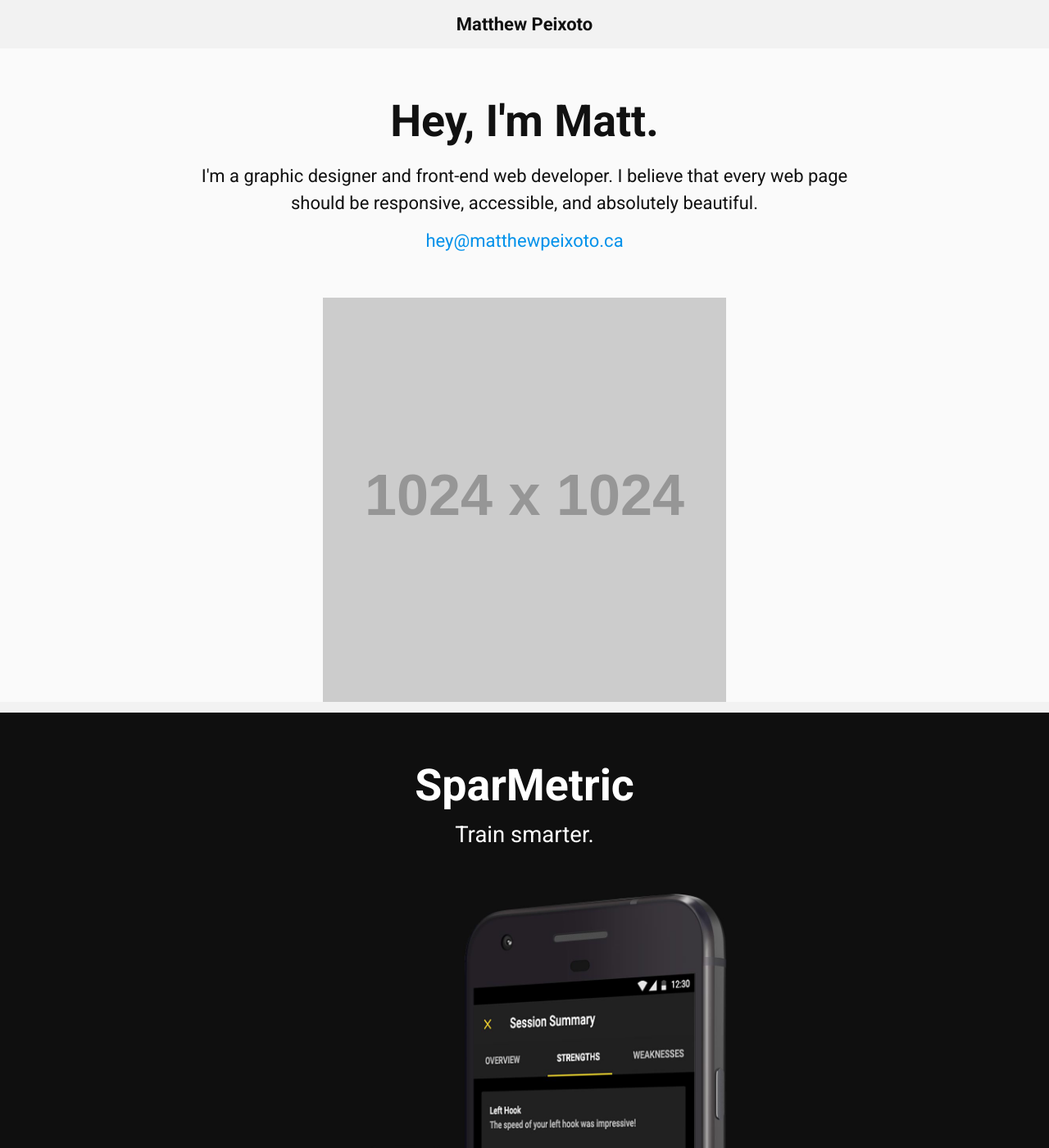
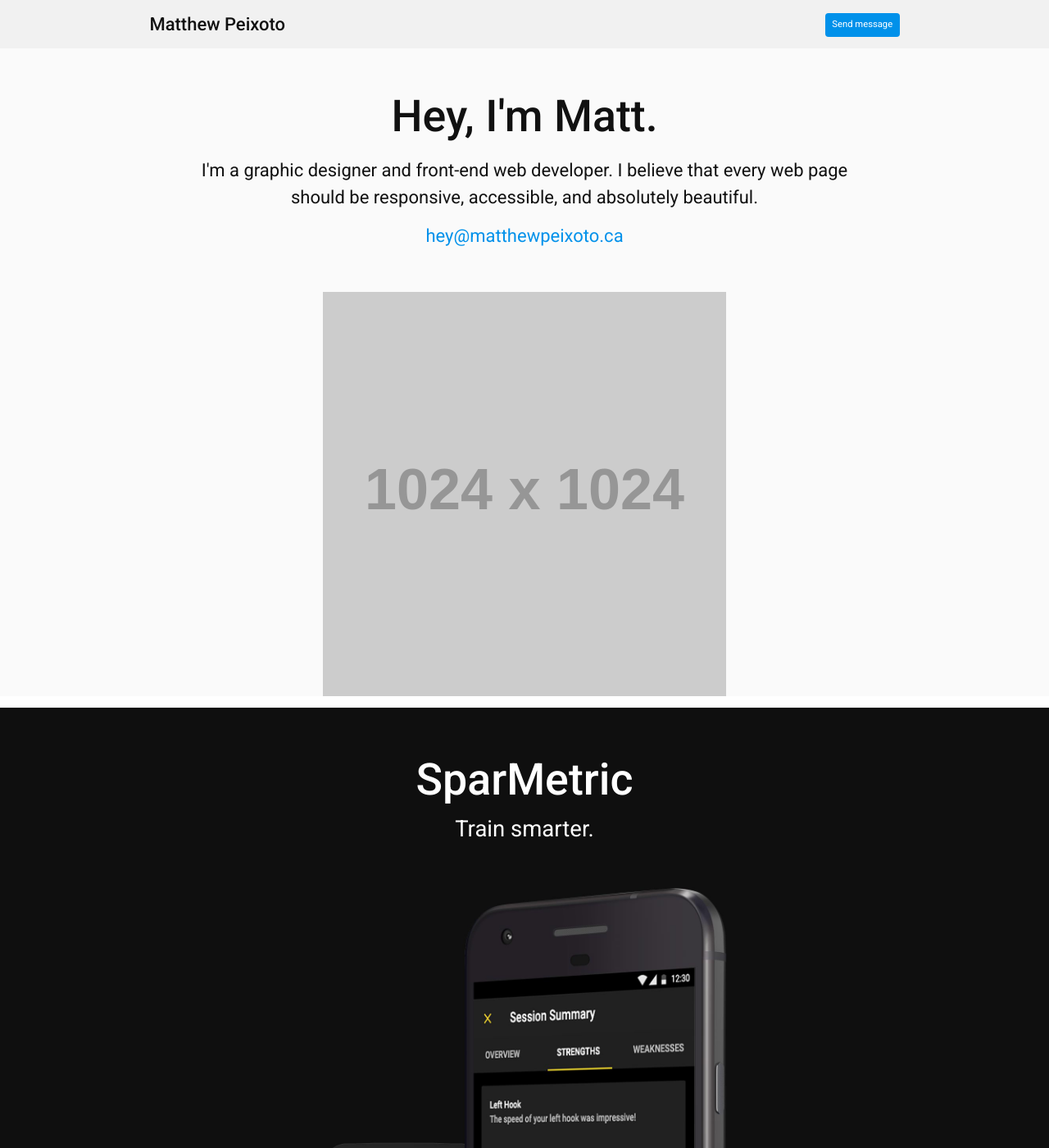
Before and after one commit to matthewpeixoto/matthewpeixoto.ca, a Jekyll site: the page built from index.html, in a window 1280 px wide and 1400 px high. Shown: the whole window at 82% size. Built offline with Jekyll 4.4.1, drawn with Linux system fonts in a browser that asks for light colours; some of the changed text lies outside the part shown.

Commit message:
Update the navigation bar

```diff
--- a/_includes/nav.html
+++ /dev/null
@@ -1,5 +0,0 @@
-<nav class="nav text-center" role="navigation">
-  <a class="nav-link icon-link ib island-1-2" href="{{site.baseurl}}/index.html">
-    <h1 class="kilo push-0">Matthew Peixoto</h1>
-  </a>
-</nav>
--- a/_layouts/default.html
+++ b/_layouts/default.html
@@ -16,11 +16,14 @@
 </head>
 <body class="{{page.theme}}">
 
-  <nav class="nav" role="navigation">
-    <div class="wrapper gutter-1-2">
-      <ul class="list-group-inline push-0 text-center">
-        <li><a class="logo icon-link ib island-1-2" href="{{site.baseurl}}/index.html"><h1 class="mega push-0">Matthew Peixoto</h1></a></li>
-      </ul>
+  <nav class="nav gutter pad-t-1-2 pad-b-1-2 fixed w-1 zindex-1000" role="navigation">
+    <div class="grid grid-middle wrapper">
+      <h1 class="unit s-1-2 mega push-0">
+        <a class="logo ib" href="{{site.baseurl}}/index.html">Matthew Peixoto</a>
+      </h1>
+      <div class="unit s-1-2 text-right">
+        <a class="btn micro" href="mailto:hey@matthewpeixoto.ca">Send message</a>
+      </div>
     </div>
   </nav>
 
@@ -29,10 +32,10 @@
   <footer class="footer gutter theme-light" role="contentinfo">
     <div class="wrapper">
       <ul class="list-group-inline push-0 pad-t-2 pad-b-2 footer-contact">
-        <li class="push w-1">Send me a message at <a href="mailto:hey@matthewpeixoto.ca">hey@matthewpeixoto.ca</a></li>
-        <li class="push-r"><a href="https://github.com/matthewpeixoto">GitHub</a></li>
-        <li class="push-r"><a href="https://www.behance.net/matthew-peixoto">Behance</a></li>
-        <li><a href="https://vimeo.com/matthewpeixoto">Vimeo</a></li>
+        <li class="push w-1">Send me a message at <a class="btn-link" href="mailto:hey@matthewpeixoto.ca">hey@matthewpeixoto.ca</a></li>
+        <li class="push-r"><a class="btn-link" href="https://github.com/matthewpeixoto">GitHub</a></li>
+        <li class="push-r"><a class="btn-link" href="https://www.behance.net/matthew-peixoto">Behance</a></li>
+        <li><a class="btn-link" href="https://vimeo.com/matthewpeixoto">Vimeo</a></li>
       </ul>
     </div>
   </footer>
--- a/css/common.css
+++ b/css/common.css
@@ -17,12 +17,50 @@
   font-family: "Roboto", sans-serif;
 }
 
-a {
+.main {
+  max-width: 2560px;
+}
+
+h1,
+h2,
+h3,
+h4,
+h5,
+h6 {
+  font-weight: 500;
+}
+
+.bold {
+  font-weight: 700;
+}
+
+.medium {
+  font-weight: 500;
+}
+
+.btn {
+  background-color: #0091ea;
+  border: none;
+}
+
+.btn:focus {
+  background-color: #0091ea;
+  box-shadow: 0 0 0 3px var(--color-focus);
+  outline: none;
+}
+
+.btn:hover {
+  background-color: #00b0ff;
+}
+
+.btn-link,
+.btn-link:focus {
   color: var(--color-accent);
   text-decoration: none;
 }
 
-a:hover {
+.btn-link:hover {
+  color: var(--color-accent);
   text-decoration: underline;
 }
 
@@ -42,8 +80,28 @@
   outline-offset: 1px;
 }
 
-.main {
-  max-width: 2560px;
+.light .nav {
+  background-color: rgba(240, 240, 240, 0.9);
+}
+
+.light .footer {
+  background-color: #f2f2f2;
+}
+
+.light .logo {
+  color: #111;
+}
+
+.dark .nav {
+  background-color: rgba(34,34,34,0.9)
+}
+
+.dark .footer {
+  background-color: #101010;
+}
+
+.dark .logo {
+  color: #fff;
 }
 
 .theme-ultralight {
@@ -54,27 +112,9 @@
   background-color:  var(--color-neutral-light);
 }
 
-.theme-light .nav,
-.theme-light .footer {
-  background-color: #f2f2f2;
-}
-
-.theme-light .logo {
-  color: #111;
-}
-
 .theme-dark {
   background-color: #1a1a1a;
 
-  color: #fff;
-}
-
-.theme-dark .nav,
-.theme-dark .footer {
-  background-color: #1a1a1a;
-}
-
-.theme-dark .logo {
   color: #fff;
 }
 
@@ -106,14 +146,6 @@
 
 .pad-b-4 {
   padding-bottom: 5.2rem;
-}
-
-.bold {
-  font-weight: 700;
-}
-
-.medium {
-  font-weight: 500;
 }
 
 @media only screen and (min-width: 46em) {
--- a/css/modules.css
+++ b/css/modules.css
@@ -1,7 +1,7 @@
 /*
  * Modulifier || Code released under the UNLICENSE
  * Code under other copyrights & licenses listed below.
- * https://modulifier.web-dev.tools/#responsive;images;list-group;embed;media-object;icons;positioning;accessibility;print
+ * https://modulifier.web-dev.tools/#responsive;images;list-group;embed;media-object;positioning;buttons;accessibility;print
  */
 
 @-moz-viewport { width: device-width; scale: 1; }
@@ -228,89 +228,6 @@
 .media-body, .media__body {
   overflow: hidden;
   min-width: 12em; /* Slightly less than 200px, responsiveness built in */
-}
-
-.icon {
-  display: inline-block;
-  position: relative;
-  background: transparent none no-repeat center center;
-  background-size: contain;
-  vertical-align: middle;
-}
-
-.i-16, .i--16 {
-  height: 16px;
-  width: 16px;
-}
-
-.i-18, .i--18 {
-  height: 18px;
-  width: 18px;
-}
-
-.i-20, .i--20 {
-  height: 20px;
-  width: 20px;
-}
-
-.i-24, .i--24 {
-  height: 24px;
-  width: 24px;
-}
-
-.i-32, .i--32 {
-  height: 32px;
-  width: 32px;
-}
-
-.i-48, .i--48 {
-  height: 48px;
-  width: 48px;
-}
-
-.i-64, .i--64 {
-  height: 64px;
-  width: 64px;
-}
-
-.i-96, .i--96 {
-  height: 96px;
-  width: 96px;
-}
-
-.i-128, .i--128 {
-  height: 128px;
-  width: 128px;
-}
-
-.i-192, .i--192 {
-  height: 192px;
-  width: 192px;
-}
-
-.i-256, .i--256 {
-  height: 256px;
-  width: 256px;
-}
-
-.icon img,
-.icon svg {
-  left: 0;
-  height: 100%;
-  position: absolute;
-  top: 0;
-  width: 100%;
-  fill: currentColor;
-}
-
-.icon-label {
-  vertical-align: middle;
-}
-
-.icon-link,
-.icon-link:focus,
-.icon-link:hover {
-  text-decoration: none;
 }
 
 .clearfix::after {
@@ -570,6 +487,94 @@
   max-height: 46em;
 }
 
+.link-box {
+  display: block;
+  text-decoration: none;
+}
+
+button,
+.btn {
+  cursor: pointer;
+  display: inline-block;
+  margin: 0;
+  overflow: visible;
+  padding: .375em .75em .42em;
+  -webkit-appearance: none;
+  -moz-appearance: none;
+  appearance: none;
+  background-color: #333;
+  border-radius: 4px;
+  border: 3px solid #333;
+  color: #fff;
+  font: inherit;
+  text-decoration: none;
+  text-transform: none;
+}
+
+button::-moz-focus-inner {
+  border: 0;
+  padding: 0;
+}
+
+button:focus,
+button:hover,
+.btn:focus,
+.btn:hover {
+  background-color: #000;
+  border-color: #000;
+  color: #fff;
+}
+
+button[disabled] {
+  cursor: default;
+}
+
+.btn-light, .btn--light {
+  background-color: #e2e2e2;
+  border-color: #e2e2e2;
+  color: #000;
+}
+
+.btn-light:focus,
+.btn-light:hover,
+.btn--light:focus,
+.btn--light:hover {
+  background-color: #666;
+  border-color: #666;
+  color: #fff;
+}
+
+.btn-ghost,
+.btn--ghost {
+  background-color: transparent;
+  border-color: #333;
+  color: #000;
+}
+
+.btn-ghost:focus,
+.btn-ghost:hover,
+.btn--ghost:focus,
+.btn--ghost:hover {
+  background-color: #e2e2e2;
+  border-color: #000;
+  color: #000;
+}
+
+.btn-link {
+  display: inline;
+  padding: 0;
+  background-color: transparent;
+  border-radius: 0;
+  border: 0;
+  color: inherit;
+}
+
+.btn-link:focus,
+.btn-link:hover {
+  background-color: transparent;
+  color: inherit;
+}
+
 a:hover, a:active {
   outline: none;
 }
--- a/css/nav.css
+++ b/css/nav.css
@@ -4,14 +4,13 @@
 
 .logo {
   transition: opacity 0.2s cubic-bezier(0.645, 0.045, 0.355, 1);
+
+  text-decoration: none;
 }
 
 .logo:hover {
   opacity: .65;
-}
-
-.logo:focus {
-  outline-offset: -7px;
+  text-decoration: none;
 }
 
 .logo:active {
--- a/index.html
+++ b/index.html
@@ -1,16 +1,16 @@
 ---
 layout: default
 title: Matthew Peixoto
-theme: theme-light
+theme: light
 ---
 
 <main class="main wrapper" role="main">
  <section class="push-1-2">
-    <div class="theme-ultralight">
+    <div class="theme-ultralight pad-t-2">
       <div class="text-center pad-t-2 pad-b-2 gutter">
         <h2 class="exa push-1-2">Hey, I'm Matt.</h2>
         <p class="mega push-1-2 max-length">I'm a graphic designer and front-end web developer. I believe that every web page should be responsive, accessible, and absolutely beautiful.</p>
-        <a class="mega" href="mailto:hey@matthewpeixoto.ca">hey@matthewpeixoto.ca</a>
+        <a class="btn-link mega" href="mailto:hey@matthewpeixoto.ca">hey@matthewpeixoto.ca</a>
       </div>
       <div>
         <figure class="unit-image push-0 center-block"></figure>
@@ -21,7 +21,7 @@
     <ul class="list-group push-0">
       <li class="push-1-2">
         <div class="theme-ultradark">
-          <a class="unit-wrapper icon-link block relative" href="sparmetric.html">
+          <a class="unit-wrapper link-box block relative" href="sparmetric.html">
             <div class="font-light text-center pad-t-2 pad-b-2">
               <h2 class="exa push-1-8">SparMetric</h2>
               <h3 class="giga push-0 not-bold">Train smarter.</h3>
@@ -34,7 +34,7 @@
       </li>
       <li class="push-1-2">
         <div class="theme-moments">
-          <a class="unit-wrapper icon-link block relative" href="#">
+          <a class="unit-wrapper link-box block relative" href="#">
             <div class="font-dark text-center pad-t-2 pad-b-2">
               <h2 class="exa push-1-8">Moments</h2>
               <h3 class="giga push-0 not-bold">Your mindfulness app.</h3>
@@ -47,10 +47,10 @@
       </li>
       <li class="push-1-2">
         <div class="theme-ultralight">
-          <a class="unit-wrapper icon-link block relative" href="#">
+          <a class="unit-wrapper link-box block relative" href="#">
             <div class="font-dark text-center pad-t-2 pad-b-2">
               <h2 class="exa push-1-8">Loyal Rescue</h2>
-              <h3 class="giga push-0 not-bold">Web design.</h3>
+              <h3 class="giga push-0 not-bold">Adoption process reimagined.</h3>
             </div>
             <div class="h-1 w-1 pin-tl">
               <figure class="unit-image unit-image-loyal push-0 pin-bc"></figure>
@@ -60,10 +60,10 @@
       </li>
       <li class="push-1-2">
         <div class="theme-ultralight">
-          <a class="unit-wrapper icon-link block relative" href="#">
+          <a class="unit-wrapper link-box block relative" href="#">
             <div class="font-dark text-center pad-t-2 pad-b-2">
               <h2 class="exa push-1-8">GeoMattric</h2>
-              <h3 class="giga push-0 not-bold">Typeface design.</h3>
+              <h3 class="giga push-0 not-bold">Just my type.</h3>
             </div>
             <div class="h-1 w-1 pin-tl">
               <figure class="unit-image unit-image-geomattric push-0 pin-bc"></figure>
```
Also changed, not shown: sparmetric.html (+9 -9 lines).
